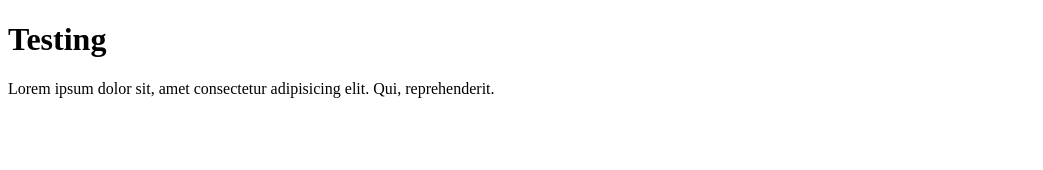
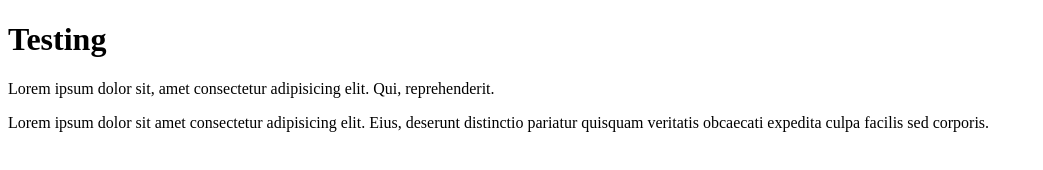
Before and after one commit to RachmasariAR/latihan-git, a plain HTML site: page index.html in a window 1280 px wide. Shown: the whole page, without its empty margins (0-1043 px from the left). Drawn offline with Linux system fonts and the light colour scheme.

Commit message:
feat: add line 11

```diff
--- a/index.html
+++ b/index.html
@@ -8,5 +8,6 @@
 <body>
     <h1>Testing</h1>
     <p>Lorem ipsum dolor sit, amet consectetur adipisicing elit. Qui, reprehenderit.</p>
+    <p>Lorem ipsum dolor sit amet consectetur adipisicing elit. Eius, deserunt distinctio pariatur quisquam veritatis obcaecati expedita culpa facilis sed corporis.</p>
 </body>
 </html>
```
